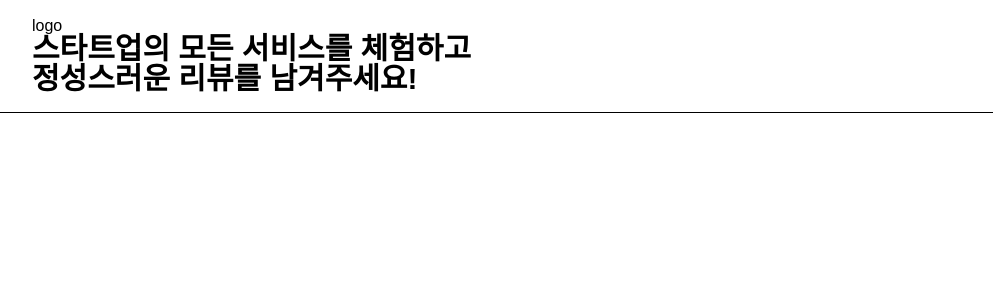
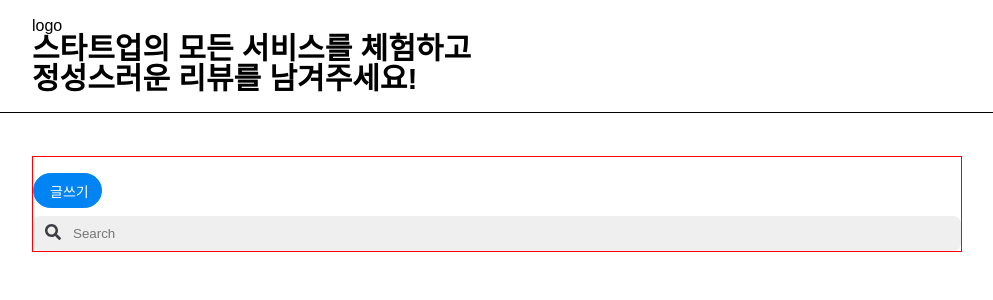
Before and after one commit to DDOSIX/DDoView_frontend, a React (Create React App) app: page / in a window 1280 px wide. Shown: the top 300 px of the page, without its empty margins (143-1136 px from the left). Built offline with nearby package versions, Linux system fonts and the light colour scheme; the HTML template or start-up script is replaced by a standard one.

Commit message:
Search Component

```diff
--- a/package.json
+++ b/package.json
@@ -3,6 +3,9 @@
   "version": "0.1.0",
   "private": true,
   "dependencies": {
+    "@fortawesome/fontawesome-svg-core": "^1.2.35",
+    "@fortawesome/free-solid-svg-icons": "^5.15.3",
+    "@fortawesome/react-fontawesome": "^0.1.14",
     "@testing-library/jest-dom": "^5.14.1",
     "@testing-library/react": "^11.2.7",
     "@testing-library/user-event": "^12.8.3",
--- a/src/App.js
+++ b/src/App.js
@@ -1,23 +1,28 @@
 import React from 'react';
 import { BrowserRouter as Router, Switch, Route } from 'react-router-dom';
 import routes from './routes';
-import { GlobalStyle } from './GlobalStyle';
+import { ThemeProvider } from 'styled-components';
+import { Theme, GlobalStyle } from './GlobalStyle';
 import Layout from './components/Layout';
+import Home from './pages/Home';
 
 function App() {
   return (
-    <>
+    <ThemeProvider theme={Theme}>
       <GlobalStyle />
       <Router>
         <Switch>
           <Route path={routes.home} exact>
             <Layout>
-
+              <Home
+                accent={Theme.accent}
+                bgColor={Theme.bgColor}
+              />
             </Layout>
           </Route>
         </Switch>
       </Router>
-    </>
+    </ThemeProvider>
   );
 }
 
--- a/src/GlobalStyle.js
+++ b/src/GlobalStyle.js
@@ -1,5 +1,11 @@
 import { createGlobalStyle } from 'styled-components';
 import reset from 'styled-reset';
+
+export const Theme = {
+    accent: "#0084F4",
+    bgColor: "#ffffff",
+    fontColor: "#000000",
+};
 
 export const GlobalStyle = createGlobalStyle`
     ${reset}
@@ -10,6 +16,7 @@ export const GlobalStyle = createGlobalStyle`
     body {
         @import url('https://fonts.googleapis.com/earlyaccess/notosanskr.css');
         font-family: "Noto Sans KR", sans-serif !important;
+        font-size: 16px;
     }
 
     a {
--- /dev/null
+++ b/src/components/Button.js
@@ -0,0 +1,40 @@
+import styled from "styled-components";
+
+const ButtonContainer = styled.div`
+    width: fit-content;
+    & > a {
+        display: inline-block;
+        text-decoration: none;
+        cursor: pointer;
+    }
+`;
+
+const ColoredButton = styled.button`
+    border: 1px solid ${props => props.color};
+    background-color: ${props => props.color};
+    color: white;
+    height: 35px;
+    margin-right: 8px;
+    margin-bottom: 8px;
+    display: flex;
+    flex-direction: row;
+    align-items: center;
+    margin-top: 1rem;
+    border-radius: 2rem;
+    padding: 0.75rem 0.75rem 0.7rem 1rem;
+    font-size: 0.875rem;
+    cursor: pointer;
+`;
+
+function Button({ btnColor, btnName, btnLink }){
+    return (
+        <ButtonContainer>
+            <a href={btnLink}>
+                <ColoredButton color={btnColor}>
+                    { btnName }
+                </ColoredButton>
+            </a>
+        </ButtonContainer>
+    );
+}
+export default Button;
--- /dev/null
+++ b/src/components/Search.js
@@ -0,0 +1,36 @@
+import { faSearch } from '@fortawesome/free-solid-svg-icons'
+import { FontAwesomeIcon } from '@fortawesome/react-fontawesome';
+import styled from 'styled-components';
+
+const SearchContainer = styled.div`
+    position: flex;
+    flex-direction: row;
+    align-items: center;
+    width: 100%;
+    height: 35px;
+    background: #efeff0;
+    border-radius: .5rem;
+    padding-left: 12px;
+
+    & > input {
+        width: 300px;
+        height: 100%;
+        padding-left: 12px;
+        background: none;
+        border: none;
+        border-radius: 4px;
+        outline: none;
+        color: "#3C3C43";
+        padding-right: 44px;
+    }
+`;
+
+function Search(){
+    return (
+        <SearchContainer>
+            <FontAwesomeIcon color={"#3C3C43"} icon={faSearch} />
+            <input placeholder="Search" />
+        </SearchContainer>
+    );
+}
+export default Search;
--- a/src/pages/Home.js
+++ b/src/pages/Home.js
@@ -0,0 +1,24 @@
+import Button from '../components/Button';
+import Search from '../components/Search';
+import styled from 'styled-components';
+
+const Container = styled.div`
+    position: flex;
+    flex-direction: column;
+    justify-contents: start;
+    border: 1px solid red;
+`;
+
+function Home({ accent, bgColor }){
+    return (
+        <Container>
+            <Button
+                btnColor={accent}
+                btnName={"글쓰기"}
+                btnLink={"#"}
+            />
+            <Search />
+        </Container>
+    );
+}
+export default Home;
```
Also changed, not shown: 1 other file (tests, documents, lock files or other folders).
